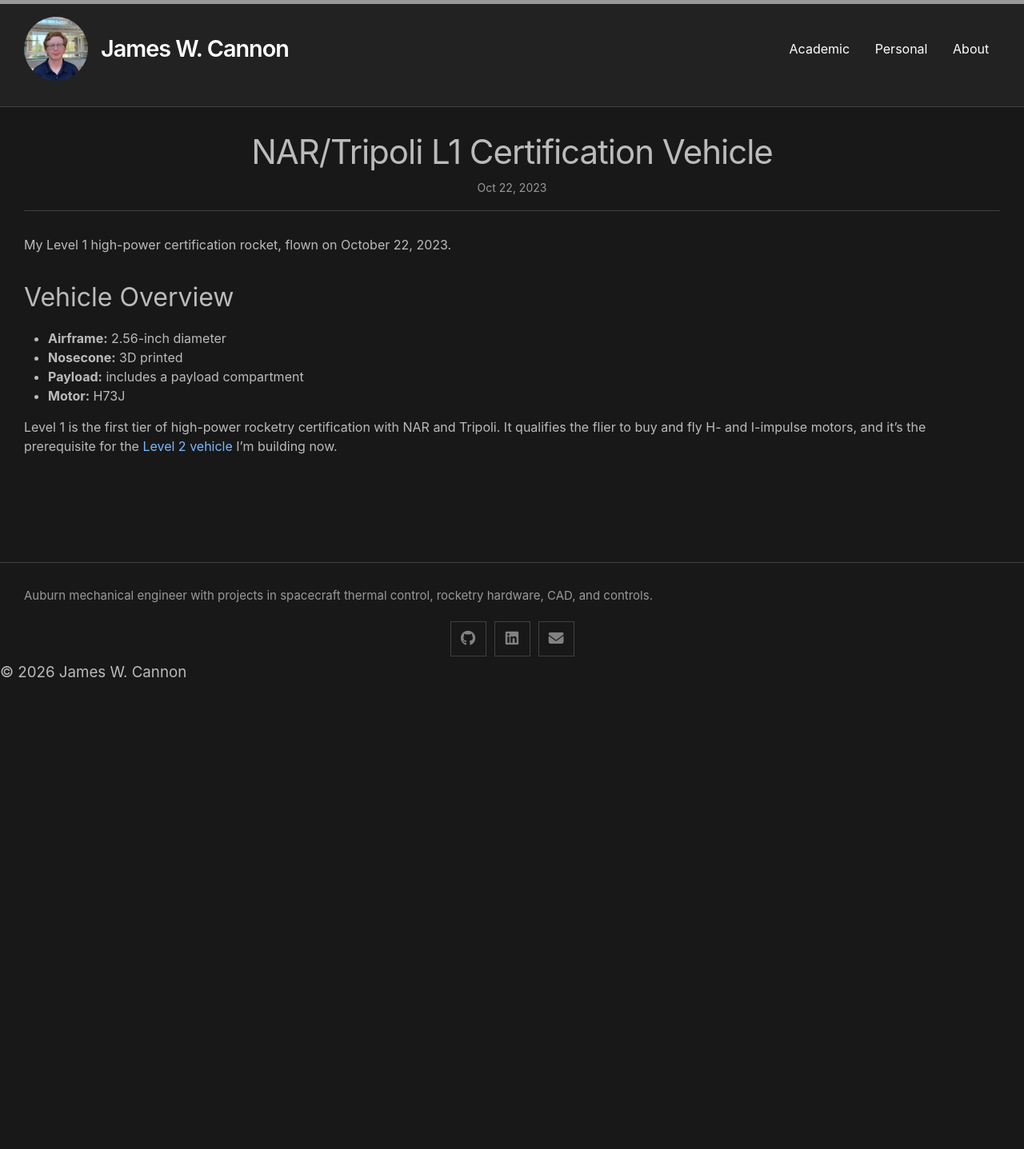
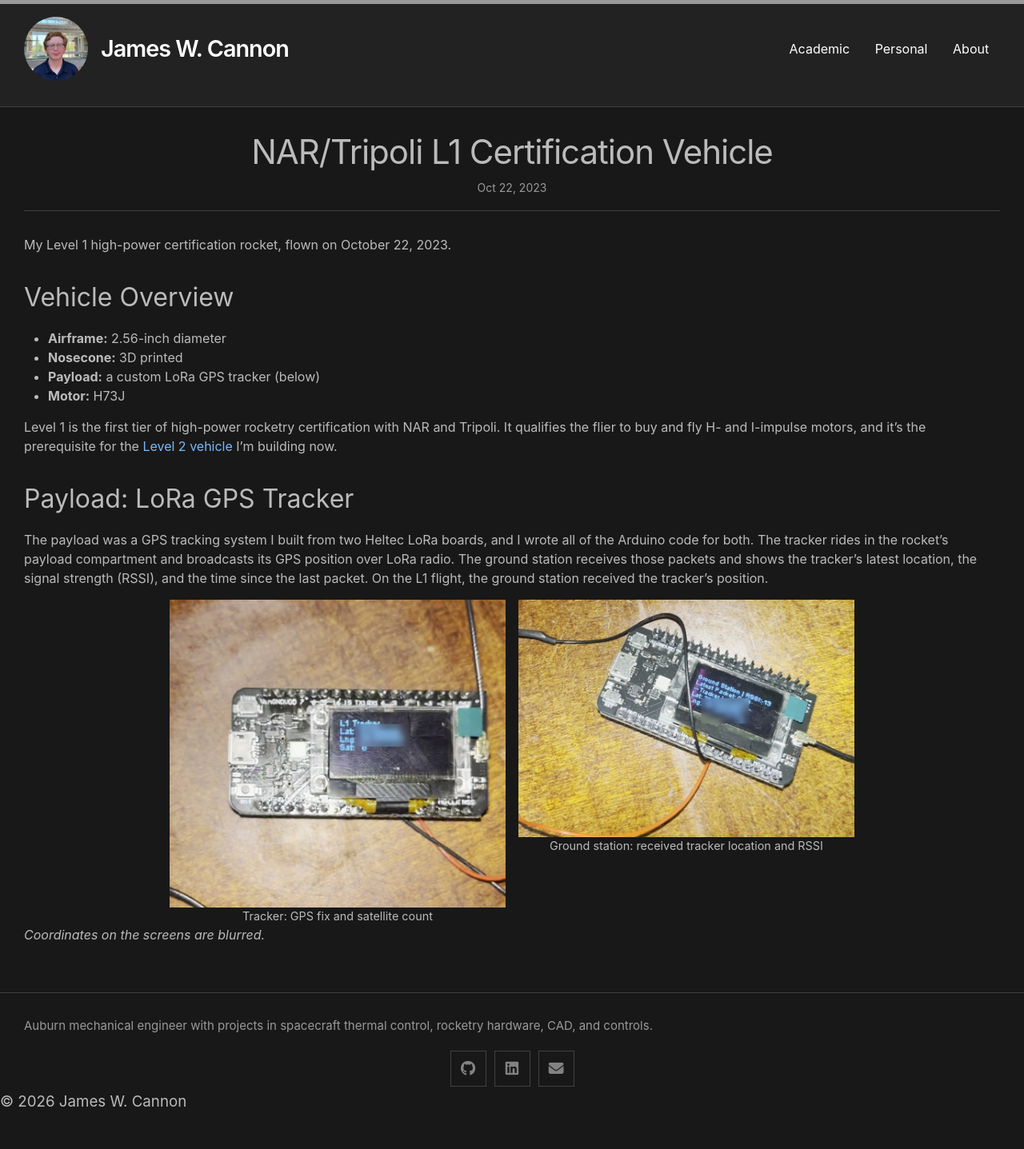
Before and after one commit to jacan20/portfolio, a Jekyll site: the page built from _posts/2023-10-22-nar-l1-certification-vehicle.md, in a window 1280 px wide. Shown: the whole page at 80% size. Built offline with Jekyll 4.4.1, drawn with Linux system fonts in a browser that asks for light colours; before the commit the page ends 900 px from its top, so only the background shows below that.

Commit message:
Add LoRa GPS tracker payload to L1 page
Describe the two-board Heltec LoRa tracker and ground station flown
as the L1 payload, with stills from the bench demo. Coordinates on
both screens are pixelated and blurred.

Co-Authored-By: Claude Opus 5.5 <noreply@anthropic.com>
Claude-Session: https://claude.ai/code/session_01KyzwqWajTaqgwRNoXRCdA9

```diff
--- a/_posts/2023-10-22-nar-l1-certification-vehicle.md
+++ b/_posts/2023-10-22-nar-l1-certification-vehicle.md
@@ -13,7 +13,24 @@ My Level 1 high-power certification rocket, flown on October 22, 2023.
 
 - **Airframe:** 2.56-inch diameter
 - **Nosecone:** 3D printed
-- **Payload:** includes a payload compartment
+- **Payload:** a custom LoRa GPS tracker (below)
 - **Motor:** H73J
 
 Level 1 is the first tier of high-power rocketry certification with NAR and Tripoli. It qualifies the flier to buy and fly H- and I-impulse motors, and it's the prerequisite for the [Level 2 vehicle]({{ '/projects/nar-l2-certification-vehicle/' | relative_url }}) I'm building now.
+
+## Payload: LoRa GPS Tracker
+
+The payload was a GPS tracking system I built from two Heltec LoRa boards, and I wrote all of the Arduino code for both. The tracker rides in the rocket's payload compartment and broadcasts its GPS position over LoRa radio. The ground station receives those packets and shows the tracker's latest location, the signal strength (RSSI), and the time since the last packet. On the L1 flight, the ground station received the tracker's position.
+
+<div style="display: flex; flex-wrap: wrap; gap: 1rem; justify-content: center;">
+  <figure style="margin: 0; flex: 1 1 260px; max-width: 420px;">
+    <img src="{{ '/Media/L1/tracker-screen.jpg' | relative_url }}" alt="Tracker board with its screen showing the L1 Tracker label, latitude, longitude, and satellite count" style="width: 100%;"/>
+    <figcaption style="text-align: center; font-size: 0.9em;">Tracker: GPS fix and satellite count</figcaption>
+  </figure>
+  <figure style="margin: 0; flex: 1 1 260px; max-width: 420px;">
+    <img src="{{ '/Media/L1/ground-station-screen.jpg' | relative_url }}" alt="Ground station board showing RSSI, time since the latest packet, and the tracker's location" style="width: 100%;"/>
+    <figcaption style="text-align: center; font-size: 0.9em;">Ground station: received tracker location and RSSI</figcaption>
+  </figure>
+</div>
+
+*Coordinates on the screens are blurred.*
```
Also changed, not shown: Media/L1/ground-station-screen.jpg (added), Media/L1/tracker-screen.jpg (added).
